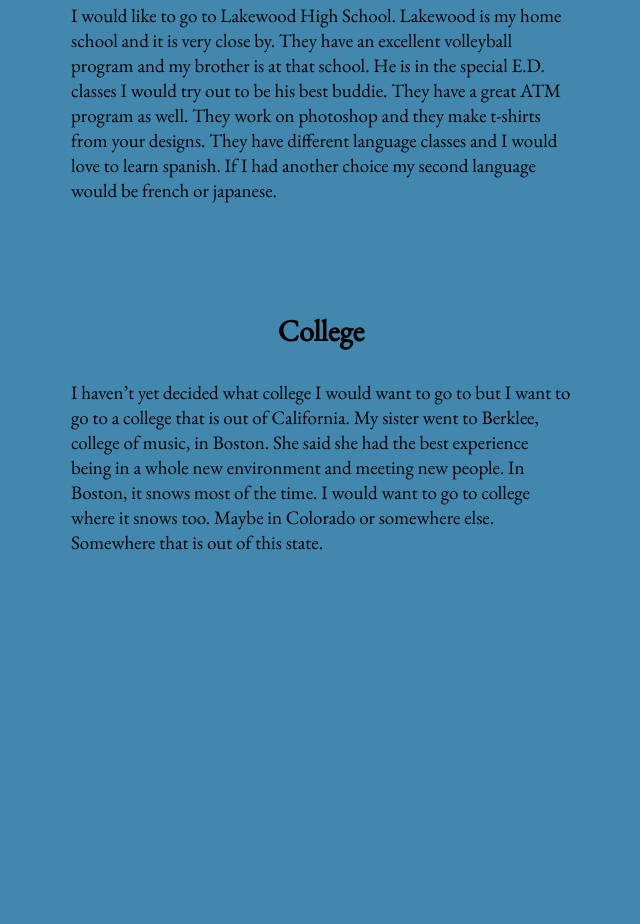
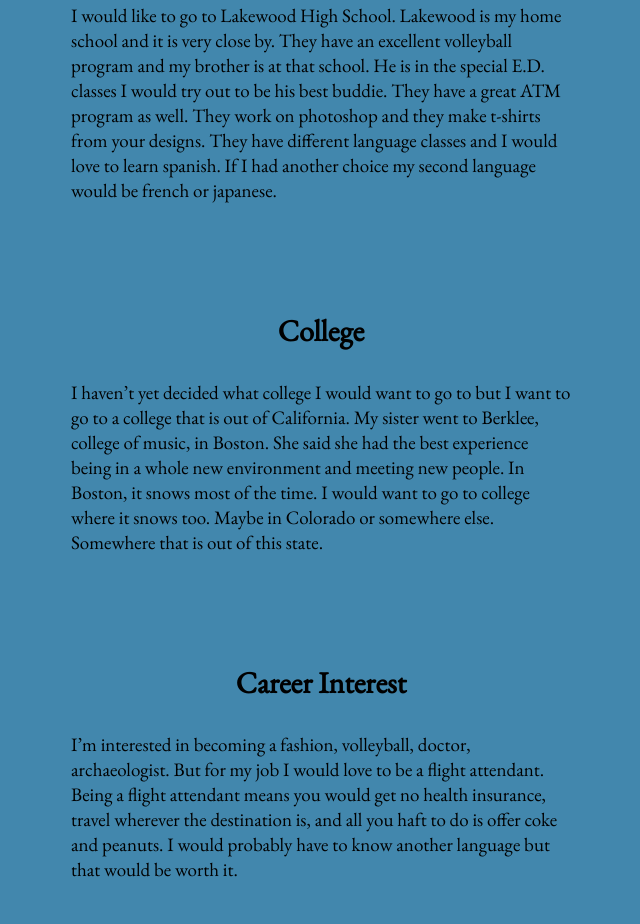
Before and after one commit to LongLostLana/LongLostLana.github.io, a plain HTML site: page myfuture.html in a window 1280 px wide. Shown: the part 698-1622 px from the top of the page, without its empty margins (319-959 px from the left). Before the commit the page ends 1311 px from the top, so only its background shows below. Drawn offline with nearby package versions, Linux system fonts and the light colour scheme.

Commit message:
Update myfuture.html

```diff
--- a/myfuture.html
+++ b/myfuture.html
@@ -39,6 +39,13 @@
                     and meeting new people. In Boston, it snows most of the time. I would want to go
                     to college where it snows too. Maybe in Colorado or somewhere else. Somewhere that
                     is out of this state.</article> </p>
+            <article>
+                <h3>Career Interest</h3>
+                <p> I’m interested in becoming a fashion, volleyball, doctor, archaeologist. But for my
+                    job I would love to be a flight attendant. Being a flight attendant means you would
+                    get no health insurance, travel wherever the destination is, and all you haft to do
+                    is offer coke and peanuts. I would probably have to know another language but that
+                    would be worth it.</article> </p>
 
     </body>
 </html>
```
